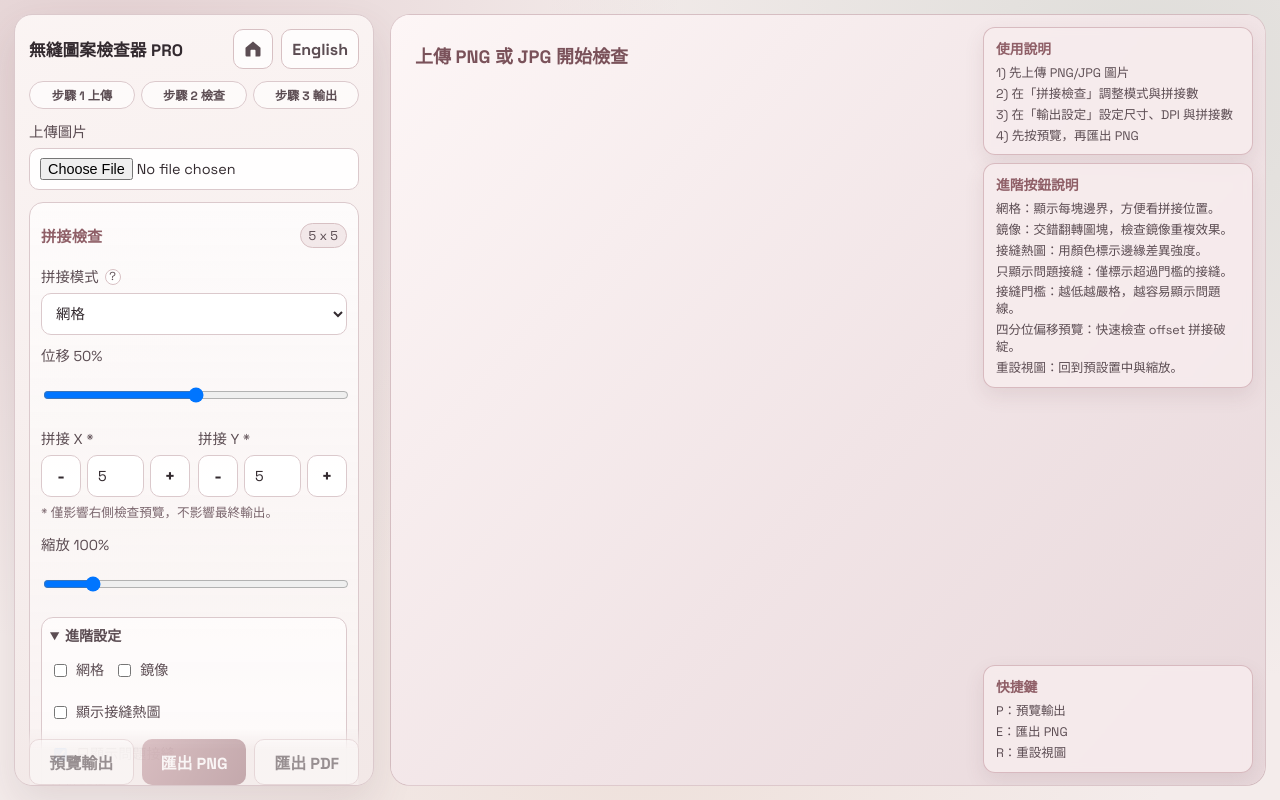
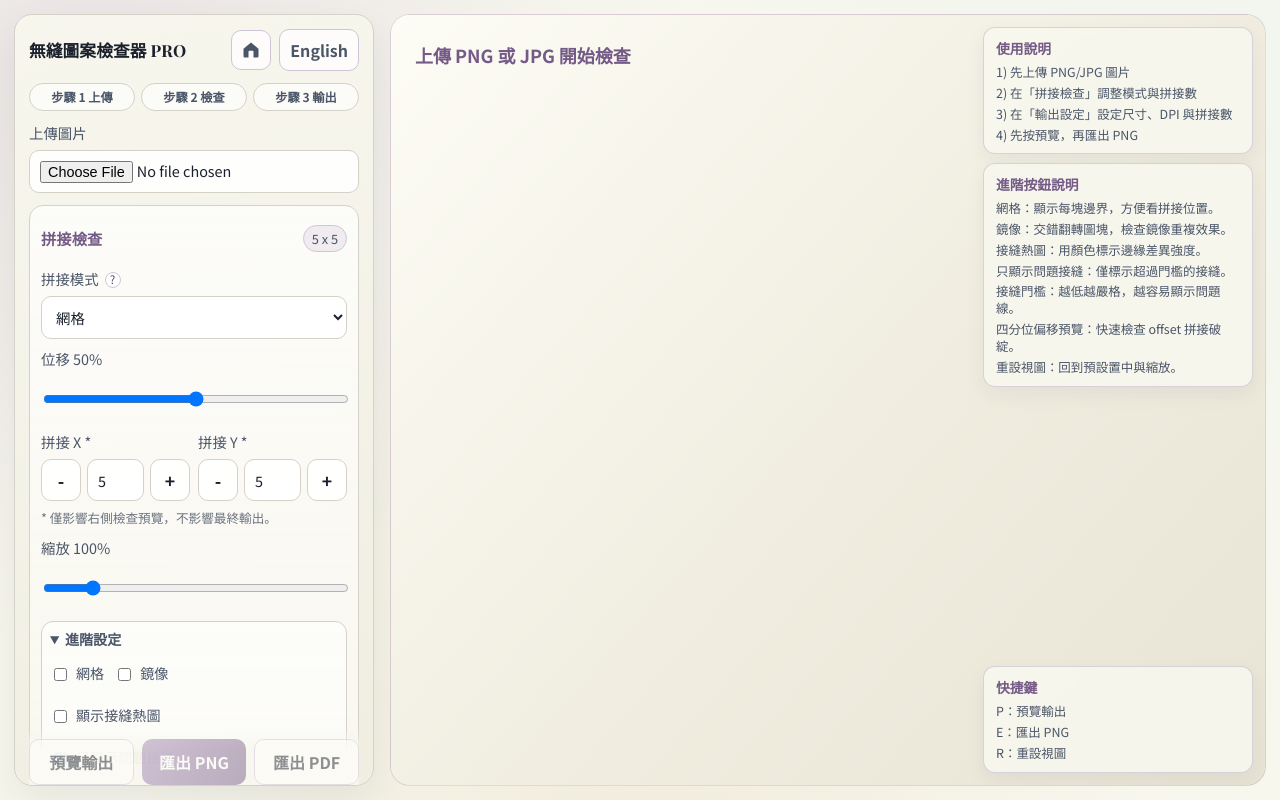
Before and after one commit to Ttingyu1123/Seamless_pattern_designer_pro, a React (Vite) app: page / in a window 1280 px wide. Built offline with nearby package versions, Linux system fonts and the light colour scheme.

Commit message:
style: unify palette and typography with website design system
Replaced rose/pink palette with cream/purple/gold to match tingyusdeco.com.
Switched fonts from Space Grotesk to Playfair Display (headings) + Noto Sans TC (body).

```diff
--- a/src/App.css
+++ b/src/App.css
@@ -12,9 +12,9 @@
   gap: 12px;
   padding: 14px;
   border-radius: 18px;
-  background: linear-gradient(165deg, rgba(252, 246, 245, 0.95), rgba(242, 232, 231, 0.96));
+  background: linear-gradient(165deg, rgba(248, 247, 238, 0.95), rgba(240, 238, 225, 0.96));
   border: 1px solid var(--line-soft);
-  box-shadow: 0 18px 40px rgba(95, 63, 73, 0.12);
+  box-shadow: 0 18px 40px rgba(26, 32, 44, 0.08);
   max-height: calc(100vh - 28px);
   overflow: auto;
 }
@@ -76,6 +76,7 @@
 
 .control-panel h1 {
   margin: 0;
+  font-family: 'Playfair Display', Georgia, serif;
   font-size: 1.04rem;
   letter-spacing: 0.01em;
   color: var(--ink-strong);
@@ -98,12 +99,13 @@
   gap: 10px;
   padding: 11px;
   border-radius: 14px;
-  background: linear-gradient(180deg, rgba(255, 255, 255, 0.72), rgba(249, 241, 240, 0.9));
+  background: linear-gradient(180deg, rgba(255, 255, 255, 0.72), rgba(248, 247, 238, 0.9));
   border: 1px solid var(--line-soft);
 }
 
 .panel-section h2 {
   margin: 0;
+  font-family: 'Playfair Display', Georgia, serif;
   font-size: 0.95rem;
   letter-spacing: 0.01em;
   color: var(--rose-deep);
@@ -123,7 +125,7 @@
 }
 
 .tab-btn.active {
-  background: linear-gradient(120deg, rgba(185, 138, 146, 0.23), rgba(154, 174, 162, 0.2));
+  background: linear-gradient(120deg, rgba(161, 134, 180, 0.20), rgba(227, 243, 241, 0.25));
   border-color: var(--rose-main);
   color: var(--rose-deep);
 }
@@ -143,7 +145,7 @@
 .section-toggle span {
   font-size: 0.8rem;
   color: var(--ink-soft);
-  background: rgba(185, 138, 146, 0.16);
+  background: rgba(161, 134, 180, 0.14);
   border: 1px solid var(--rose-muted);
   border-radius: 999px;
   padding: 3px 8px;
@@ -182,7 +184,7 @@
   margin: -2px 0 2px;
   font-size: 0.79rem;
   line-height: 1.35;
-  color: #7a666d;
+  color: #6B7280;
 }
 
 .field input,
@@ -276,7 +278,7 @@ button:focus-visible {
   display: flex;
   justify-content: space-between;
   align-items: center;
-  background: rgba(237, 224, 226, 0.6);
+  background: rgba(227, 243, 241, 0.40);
   border-radius: 10px;
   padding: 8px 10px;
   font-size: 0.86rem;
@@ -291,9 +293,9 @@ button:focus-visible {
   margin: 0;
   font-size: 0.82rem;
   line-height: 1.45;
-  color: #6d3f49;
-  background: rgba(185, 138, 146, 0.14);
-  border: 1px solid rgba(185, 138, 146, 0.38);
+  color: #745A86;
+  background: rgba(161, 134, 180, 0.12);
+  border: 1px solid rgba(161, 134, 180, 0.30);
   border-radius: 10px;
   padding: 8px 10px;
 }
@@ -358,7 +360,7 @@ button:disabled {
   gap: 8px;
   padding: 10px 0 0;
   margin-top: auto;
-  background: linear-gradient(180deg, rgba(244, 236, 235, 0), rgba(244, 236, 235, 0.95) 36%);
+  background: linear-gradient(180deg, rgba(248, 247, 238, 0), rgba(248, 247, 238, 0.95) 36%);
 }
 
 .toast {
@@ -366,10 +368,10 @@ button:disabled {
   bottom: 64px;
   margin-left: auto;
   max-width: 88%;
-  border: 1px solid rgba(154, 174, 162, 0.6);
+  border: 1px solid rgba(161, 134, 180, 0.45);
   border-radius: 10px;
-  background: rgba(244, 253, 248, 0.9);
-  color: #365249;
+  background: rgba(227, 243, 241, 0.9);
+  color: #4A5568;
   font-size: 0.82rem;
   padding: 8px 10px;
 }
@@ -379,8 +381,8 @@ button:disabled {
   min-height: 70vh;
   border-radius: 20px;
   overflow: hidden;
-  border: 1px solid rgba(184, 148, 155, 0.45);
-  background: linear-gradient(145deg, #fff8f8, #f0e4e6 60%, #e8d9db);
+  border: 1px solid rgba(161, 134, 180, 0.30);
+  background: linear-gradient(145deg, #FDFCF5, #F0EDE0 60%, #E8E4D5);
   box-shadow: inset 0 0 0 1px rgba(255, 255, 255, 0.35);
 }
 
@@ -408,12 +410,12 @@ button:disabled {
   position: absolute;
   right: 12px;
   width: 270px;
-  background: rgba(247, 236, 238, 0.84);
-  border: 1px solid rgba(185, 138, 146, 0.5);
+  background: rgba(248, 247, 238, 0.88);
+  border: 1px solid rgba(161, 134, 180, 0.35);
   border-radius: 12px;
   padding: 10px 12px;
   backdrop-filter: blur(4px);
-  box-shadow: 0 8px 20px rgba(95, 63, 73, 0.1);
+  box-shadow: 0 8px 20px rgba(26, 32, 44, 0.06);
   pointer-events: none;
 }
 
@@ -421,6 +423,7 @@ button:disabled {
 .inspect-help-hint h3,
 .shortcut-hint h3 {
   margin: 0 0 6px;
+  font-family: 'Playfair Display', Georgia, serif;
   font-size: 0.86rem;
   color: var(--rose-deep);
 }
@@ -457,7 +460,7 @@ button:disabled {
   right: 14px;
   bottom: 14px;
   width: min(290px, calc(100% - 28px));
-  background: rgba(255, 248, 248, 0.88);
+  background: rgba(253, 252, 245, 0.90);
   backdrop-filter: blur(6px);
   border: 1px solid var(--line-soft);
   border-radius: 12px;
@@ -466,6 +469,7 @@ button:disabled {
 
 .heatmap-overlay h2 {
   margin: 0 0 6px;
+  font-family: 'Playfair Display', Georgia, serif;
   font-size: 0.95rem;
   color: var(--rose-deep);
 }
@@ -492,14 +496,14 @@ button:disabled {
   margin: 6px 0 10px;
   height: 8px;
   border-radius: 99px;
-  background: rgba(170, 147, 151, 0.2);
+  background: rgba(161, 134, 180, 0.15);
   overflow: hidden;
 }
 
 .bar i {
   display: block;
   height: 100%;
-  background: linear-gradient(90deg, #d9898c, #e5b085, #98baac);
+  background: linear-gradient(90deg, #C47E82, #C9A96E, #7DBBA8);
 }
 
 @media (max-width: 950px) {
--- a/src/hooks/useCanvasEngine.ts
+++ b/src/hooks/useCanvasEngine.ts
@@ -371,15 +371,15 @@ export function useCanvasEngine({
       ctx.setTransform(dpr, 0, 0, dpr, 0, 0)
 
       const bg = ctx.createLinearGradient(0, 0, canvasSize.width, canvasSize.height)
-      bg.addColorStop(0, '#fdf6f6')
-      bg.addColorStop(0.55, '#f1e4e6')
-      bg.addColorStop(1, '#e8d8db')
+      bg.addColorStop(0, '#FDFCF5')
+      bg.addColorStop(0.55, '#F0EDE0')
+      bg.addColorStop(1, '#E8E4D5')
       ctx.fillStyle = bg
       ctx.fillRect(0, 0, canvasSize.width, canvasSize.height)
 
       if (!drawTileCanvas) {
-        ctx.fillStyle = '#7a525a'
-        ctx.font = '600 18px "Space Grotesk", sans-serif'
+        ctx.fillStyle = '#745A86'
+        ctx.font = '600 18px "Noto Sans TC", system-ui, sans-serif'
         ctx.fillText(text.uploadHint, 24, 48)
         return
       }
--- a/src/index.css
+++ b/src/index.css
@@ -1,19 +1,19 @@
-@import url('https://fonts.googleapis.com/css2?family=Space+Grotesk:wght@400;500;700&display=swap');
+@import url('https://fonts.googleapis.com/css2?family=Playfair+Display:wght@400;600;700&family=Noto+Sans+TC:wght@400;500;700&display=swap');
 
 :root {
-  font-family: 'Space Grotesk', sans-serif;
-  color: #2f262b;
-  background: #f5efef;
-  --bg-base: #f4eceb;
-  --bg-soft: #f8f3f2;
-  --rose-main: #b98a92;
-  --rose-deep: #8f5f67;
-  --rose-muted: #d7c0c3;
-  --ink-strong: #332a2f;
-  --ink-soft: #5c4d53;
-  --line-soft: #dbc9cc;
-  --accent-sage: #9aaea2;
-  --accent-clay: #d9b8a2;
+  font-family: 'Noto Sans TC', system-ui, sans-serif;
+  color: #1A202C;
+  background: #F8F7EE;
+  --bg-base: #F8F7EE;
+  --bg-soft: #FDFCF5;
+  --rose-main: #A186B4;
+  --rose-deep: #745A86;
+  --rose-muted: #CFC3D6;
+  --ink-strong: #1A202C;
+  --ink-soft: #4A5568;
+  --line-soft: #D5D0C8;
+  --accent-sage: #B0D4CC;
+  --accent-clay: #C9A96E;
   text-rendering: geometricPrecision;
   -webkit-font-smoothing: antialiased;
   -moz-osx-font-smoothing: grayscale;
@@ -27,9 +27,9 @@ body {
   margin: 0;
   min-width: 320px;
   background:
-    radial-gradient(circle at 8% 8%, rgba(185, 138, 146, 0.28), transparent 42%),
-    radial-gradient(circle at 90% 10%, rgba(154, 174, 162, 0.24), transparent 45%),
-    radial-gradient(circle at 50% 90%, rgba(217, 184, 162, 0.22), transparent 55%),
+    radial-gradient(circle at 8% 8%, rgba(161, 134, 180, 0.16), transparent 42%),
+    radial-gradient(circle at 90% 10%, rgba(227, 243, 241, 0.30), transparent 45%),
+    radial-gradient(circle at 50% 90%, rgba(201, 169, 110, 0.14), transparent 55%),
     var(--bg-base);
   color: var(--ink-strong);
 }
```
